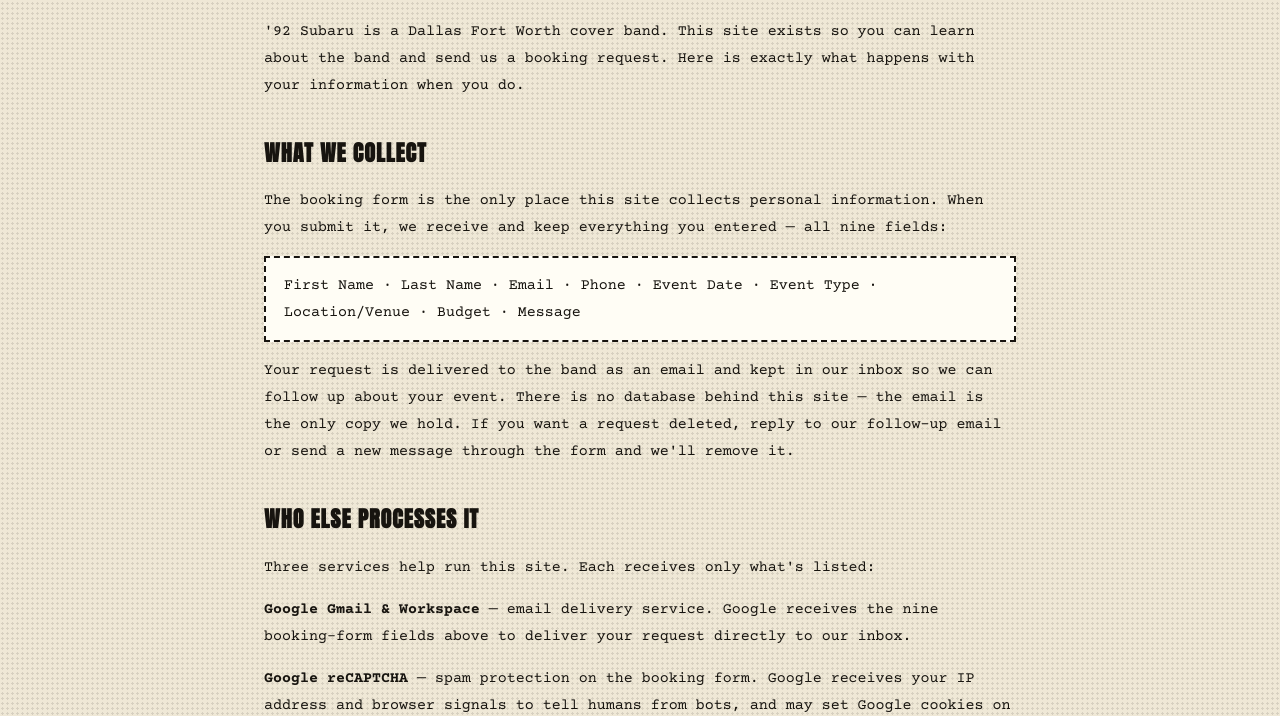
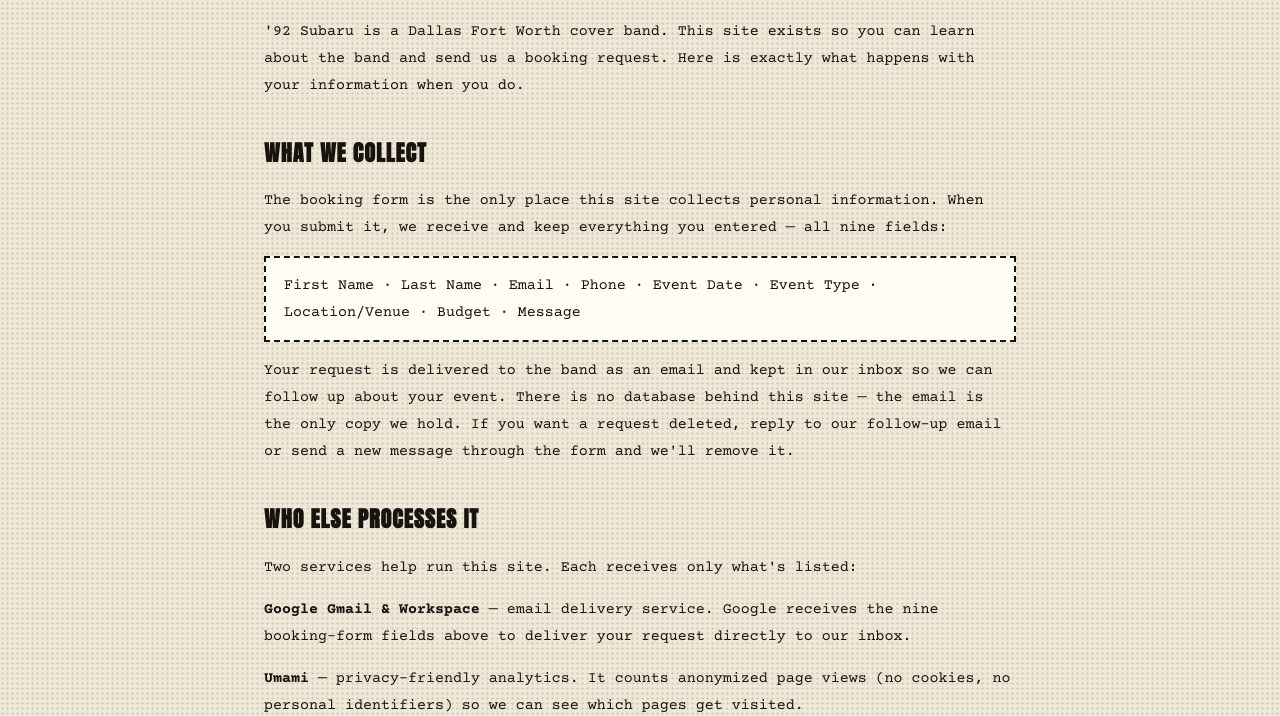
Before and after one commit to Cazador0/92-Subaru, a website: page public/privacy.html in a window 1280 px wide. Shown: the part 234-950 px from the top of the page. Drawn offline with nearby package versions, Linux system fonts and the light colour scheme.

Commit message:
docs(readme): update README and privacy disclosures

```diff
--- a/public/privacy.html
+++ b/public/privacy.html
@@ -34,9 +34,8 @@
       <p>Your request is delivered to the band as an email and kept in our inbox so we can follow up about your event. There is no database behind this site — the email is the only copy we hold. If you want a request deleted, reply to our follow-up email or send a new message through the form and we'll remove it.</p>
 
       <h2 style="margin:34px 0 10px; font-family:'Anton',sans-serif; font-size:22px; letter-spacing:1px;">WHO ELSE PROCESSES IT</h2>
-      <p>Three services help run this site. Each receives only what's listed:</p>
+      <p>Two services help run this site. Each receives only what's listed:</p>
       <p><strong>Google Gmail &amp; Workspace</strong> — email delivery service. Google receives the nine booking-form fields above to deliver your request directly to our inbox.</p>
-      <p><strong>Google reCAPTCHA</strong> — spam protection on the booking form. Google receives your IP address and browser signals to tell humans from bots, and may set Google cookies on this page. Its use is subject to the Google <a href="https://policies.google.com/privacy" style="text-decoration:underline;">Privacy Policy</a> and <a href="https://policies.google.com/terms" style="text-decoration:underline;">Terms of Service</a>.</p>
       <p><strong>Umami</strong> — privacy-friendly analytics. It counts anonymized page views (no cookies, no personal identifiers) so we can see which pages get visited.</p>
 
       <h2 style="margin:34px 0 10px; font-family:'Anton',sans-serif; font-size:22px; letter-spacing:1px;">WHAT WE DON'T DO</h2>
```
Also changed, not shown: README.md.
